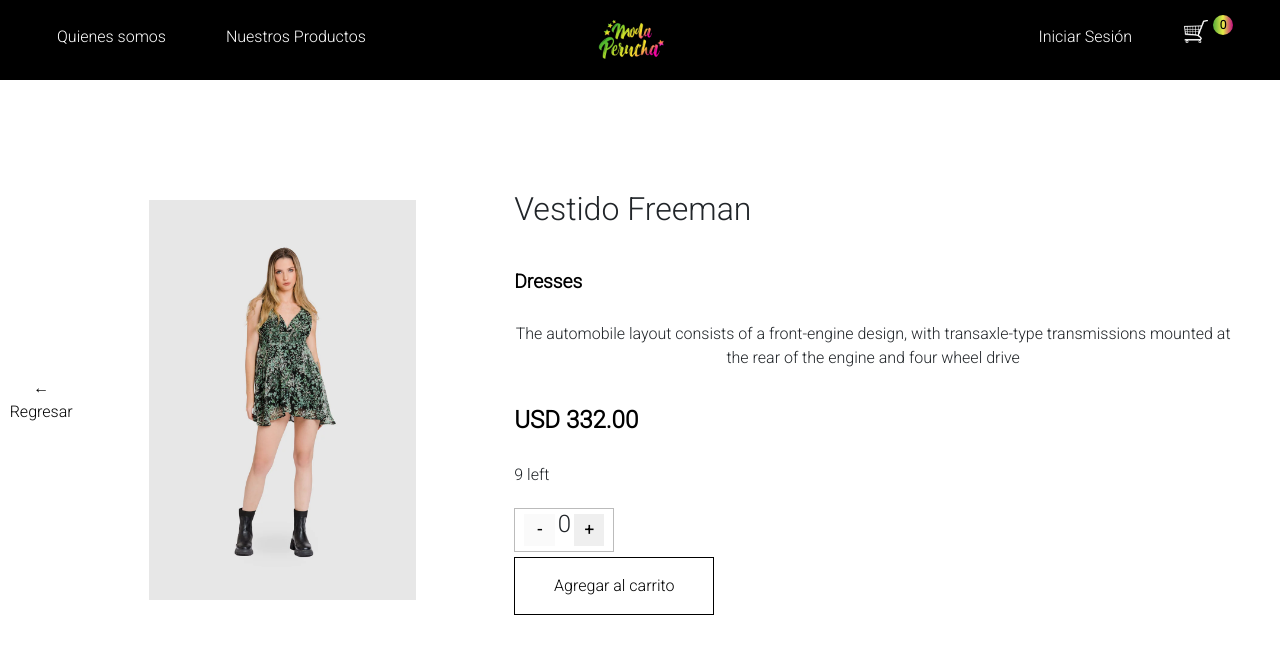
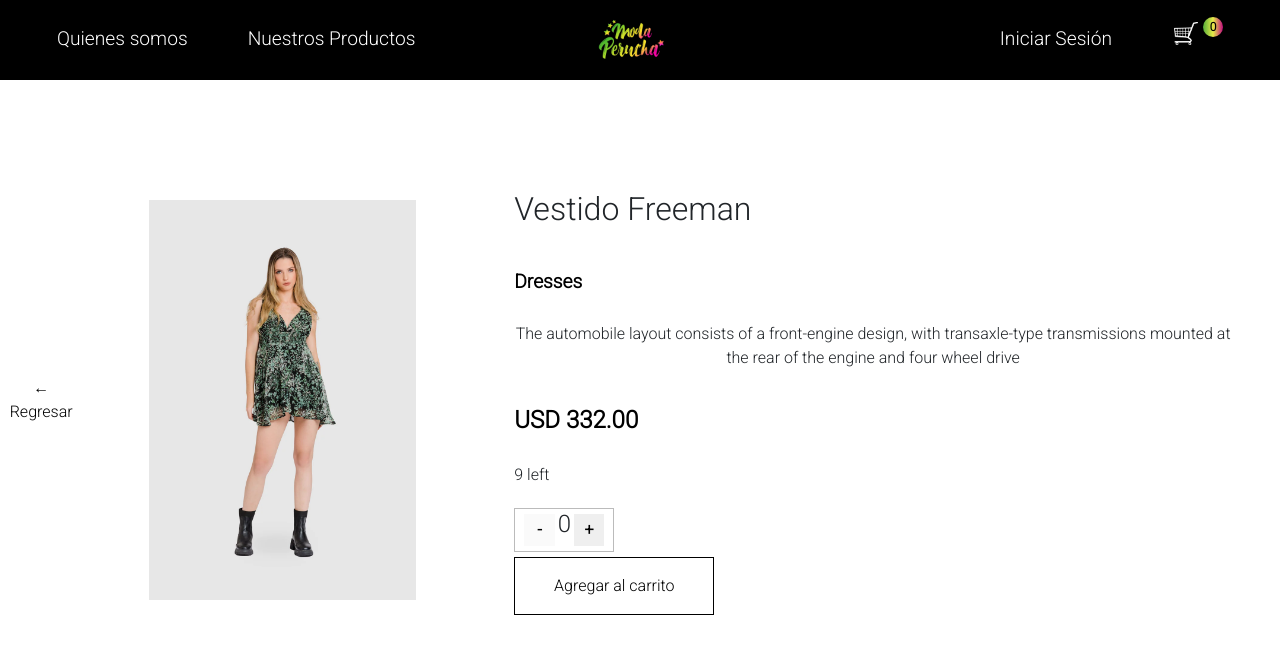
Before and after one commit to dbranco86/Pre-Entrega1-Branco, a React (Vite) app: page /products/1 in a window 1280 px wide. Shown: the top 654 px of the page. Built offline with nearby package versions, Linux system fonts and the light colour scheme.

Commit message:
Trabajando en los estilos versión mobile

```diff
--- a/src/components/header/cart-component/styles.css
+++ b/src/components/header/cart-component/styles.css
@@ -1,12 +1,11 @@
 .cart-btn {
     display: flex;
-    padding: 15px;
     transition: all 0.3s ease-in-out;
     width: auto;
     background-color: transparent;
     border-color: transparent;
     margin-right: 20px;
-    margin-top: 3px;
+    margin-top: -5px;
     height: auto;
 }
 .cart {
--- a/src/components/header/navbar/index.jsx
+++ b/src/components/header/navbar/index.jsx
@@ -1,5 +1,5 @@
 import React, { useState, useEffect } from 'react';
-import { Link, useLocation, useNavigate } from 'react-router-dom';
+import { Link, useLocation} from 'react-router-dom';
 import CartComponent from "../cart-component/index";
 import './styles.css';
 
@@ -7,7 +7,6 @@ const Navbar = () => {
     const [isScrolled, setIsScrolled] = useState(false);
     const [isMenuOpen, setIsMenuOpen] = useState(false);
     const location = useLocation();
-    const navigate = useNavigate();
 
     useEffect(() => {
         const handleScroll = () => {
@@ -20,27 +19,22 @@ const Navbar = () => {
         };
     }, []);
 
-    const goToCart = () => {
-        navigate('/cart');
-    }
-
     const handleMenuItemClick = () => {
         setIsMenuOpen(false);
     };
 
-
     return (
         <header className={`header ${location.pathname === '/' && !isScrolled ? 'header-transparent' : 'header-colored'} ${isMenuOpen ? 'side-menu-open' : ''}`}>
-            <input type="checkbox" className="side-menu" id="side-menu" />
+            <input type="checkbox" className="side-menu" id="side-menu" checked={isMenuOpen} onChange={() => setIsMenuOpen(!isMenuOpen)} />
             <label className="hamb" htmlFor="side-menu">
                 <span className="hamb-line"></span>
             </label>
-            <div className="logo">
+            <div className="logo" onClick={handleMenuItemClick}>
                     <Link to="/">
                         <img className="image-logo" src="../../logo.png" alt=""/>
                     </Link>
             </div>
-            <nav className="nav">
+            <nav className={`nav ${isMenuOpen ? 'menu-open' : ''}`}>
                 <ul className= "menu">
                     <li onClick={handleMenuItemClick}>
                     <Link to="/">Quienes somos</Link>
@@ -53,8 +47,8 @@ const Navbar = () => {
                     <li onClick={handleMenuItemClick}>
                         <Link to="/">Iniciar Sesión</Link>
                     </li>
-                    <li onClick={goToCart} class="nav-item">
-                        <CartComponent />
+                    <li className="nav-item">
+                        <Link to="/cart" onClick={handleMenuItemClick}><CartComponent /></Link>
                     </li>
                 </ul>
             </nav>
--- a/src/components/header/navbar/styles.css
+++ b/src/components/header/navbar/styles.css
@@ -54,6 +54,7 @@
 .menu a{
     display: block;
     padding: 25px;
+    font-size: larger;
     color:#fff;
     transition: all 0.3s ease-in-out;
 }
@@ -68,7 +69,8 @@
 .menu li {
     margin-right: 10px;
     margin-left: 0px;
-    display: block; /* Asegura que los elementos li se muestren como bloques */
+    display: block;
+    cursor: pointer;
 }
 .side-menu{
     display: none;
--- a/src/components/main/products/card/styles.css
+++ b/src/components/main/products/card/styles.css
@@ -42,6 +42,7 @@
     font-size: 0.9rem;
     padding: 0.3rem 0;
     text-align: center;
+    color: #000;
 }
 .cardPrice {
     font-size: 1.1rem;
@@ -52,6 +53,7 @@
 .cardStock {
     font-size: 0.8rem;
     padding: 0.3rem 0;
+    color: #000;
 }
 .cardActions {
     display: flex;
--- a/src/components/main/products/details/styles.css
+++ b/src/components/main/products/details/styles.css
@@ -93,7 +93,10 @@
     font-size: 1rem;
     padding: 0;
     margin: 0;
+    margin-right: auto;
+    padding-bottom: 5px;
     transition: all 0.1s ease-in-out;
+    color: #000;
 }
 
 .headerDetailContainer .backButton:hover{
@@ -105,10 +108,6 @@
     padding-left: 1rem;
 }
 
-.headerDetailContainer .backButton {
-    margin-right: auto;
-    padding-bottom: 5px;
-}
 
 @media(min-width: 768px){
     .cardDetail {
--- a/src/components/main/products/product-class/styles.css
+++ b/src/components/main/products/product-class/styles.css
@@ -6,7 +6,7 @@
     position: relative;
     margin: 0.5rem;
     max-width: 400px;
-    max-height: 500px;
+    height: auto;
     cursor: pointer;
     overflow: hidden;
     margin-top: 4rem;
```
